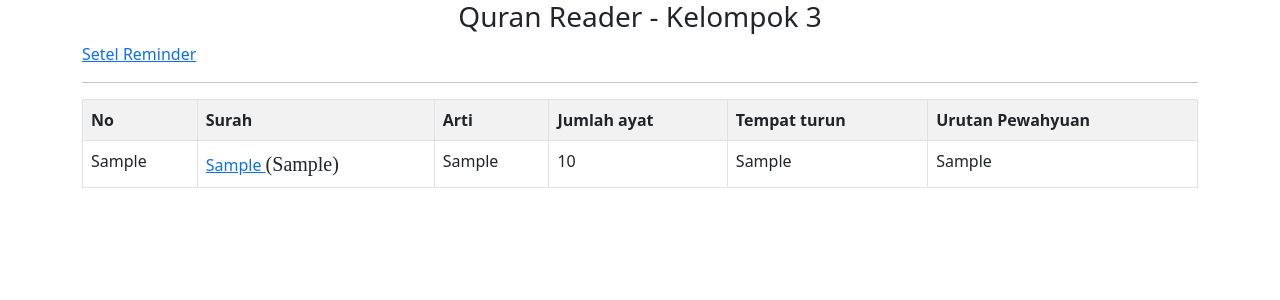
After one commit to naufalmahing/Projek-pemweb, a PHP site: page / in a window 1280 px wide. The commit adds this page. Shown: the top 300 px of the page. Run offline with PHP 8.4, Linux system fonts and the light colour scheme; tables that the repository leaves empty or names only in its code hold one stand-in row (values such as "Sample post"); some web fonts are replaced.

Commit message:
upload reader dan menghubungan reader dan jadwal

```diff
--- /dev/null
+++ b/index.php
@@ -0,0 +1,71 @@
+<!doctype html>
+<html lang="en">
+  <head>
+    <!-- Required meta tags -->
+    <meta charset="utf-8">
+    <meta name="viewport" content="width=device-width, initial-scale=1">
+
+    <!-- Bootstrap CSS -->
+    <link href="https://cdn.jsdelivr.net/npm/bootstrap@5.1.3/dist/css/bootstrap.min.css" rel="stylesheet" integrity="sha384-1BmE4kWBq78iYhFldvKuhfTAU6auU8tT94WrHftjDbrCEXSU1oBoqyl2QvZ6jIW3" crossorigin="anonymous">
+
+    <title>Quran Reader</title>
+    <style>
+        @font-face {
+            font-family: 'Uthmani';
+            src: url('assets/font/UthmanicHafs1Ver09.otf') format('truetype');
+        }
+
+        .arabic{
+            font-family: 'Uthmani',serif;
+            font-size: 20px;
+            font-weight:normal;
+            direction: rtl;
+            padding: - 5px;
+            margin: 0;
+        }
+    </style>
+  </head>
+  <body>
+      <div class="container">
+        <h3 class="text-center">Quran Reader - Kelompok 3</h3>
+        <a href="jadwal.php" class="text-left">Setel Reminder</a>
+        <hr>
+        <table class="table table-striped table-bordered">
+            <tr>
+                <th>No</th>
+                <th>Surah</th>
+                <th>Arti</th>
+                <th>Jumlah ayat</th>
+                <th>Tempat turun</th>
+                <th>Urutan Pewahyuan</th>
+            </tr>
+            <?php
+            include "koneksi.php";
+            $tampil = mysqli_query($koneksi, "SELECT * FROM daftarsurah");
+            while($data = mysqli_fetch_array($tampil)):
+            ?>
+                <tr>
+                    <td><?= $data['index']?></td>
+                    <td>
+                        <a href="detail.php?surah=<?=$data['index']?>&nama_surah=<?= $data['surah_indonesia']?>">
+                        <?= $data['surah_indonesia']?>
+                        </a><span class="arabic">(<?= $data['surah_arab']?>)</span></td>
+                    <td><?= $data['arti']?></td>
+                    <td><?= $data['jumlah_ayat']?></td>
+                    <td><?= $data['tempat_turun']?></td>
+                    <td><?= $data['urutan_pewahyuan']?></td>
+                </tr>
+            <?php endwhile;?>
+        </table>
+      </div>
+
+
+
+    <!-- Optional JavaScript; choose one of the two! -->
+
+    <!-- Option 1: Bootstrap Bundle with Popper -->
+    <script src="https://cdn.jsdelivr.net/npm/bootstrap@5.1.3/dist/js/bootstrap.bundle.min.js" integrity="sha384-ka7Sk0Gln4gmtz2MlQnikT1wXgYsOg+OMhuP+IlRH9sENBO0LRn5q+8nbTov4+1p" crossorigin="anonymous"></script>
+
+
+  </body>
+</html>
--- a/jadwal.php
+++ b/jadwal.php
@@ -103,9 +103,11 @@
     <h2 align="center">
         <a href="#">Kalendar</a>
     </h2>
-    <br>
 
     <div class="container">
+        <hr>
+        <a align="right" href="index.php">Kembali</a>
+        <br><br>
         <div id="calendar"></div>
     </div>
 
--- /dev/null
+++ b/koneksi.php
@@ -0,0 +1,7 @@
+<?php
+$server = "localhost";
+$username = "root";
+$password = "pastipasti";
+$database = "test";
+
+$koneksi = mysqli_connect($server,$username,$password,$database) or die(mysqli_error($koneksi));
```
Also changed, not shown: detail.php (added, +99 -0 lines).
